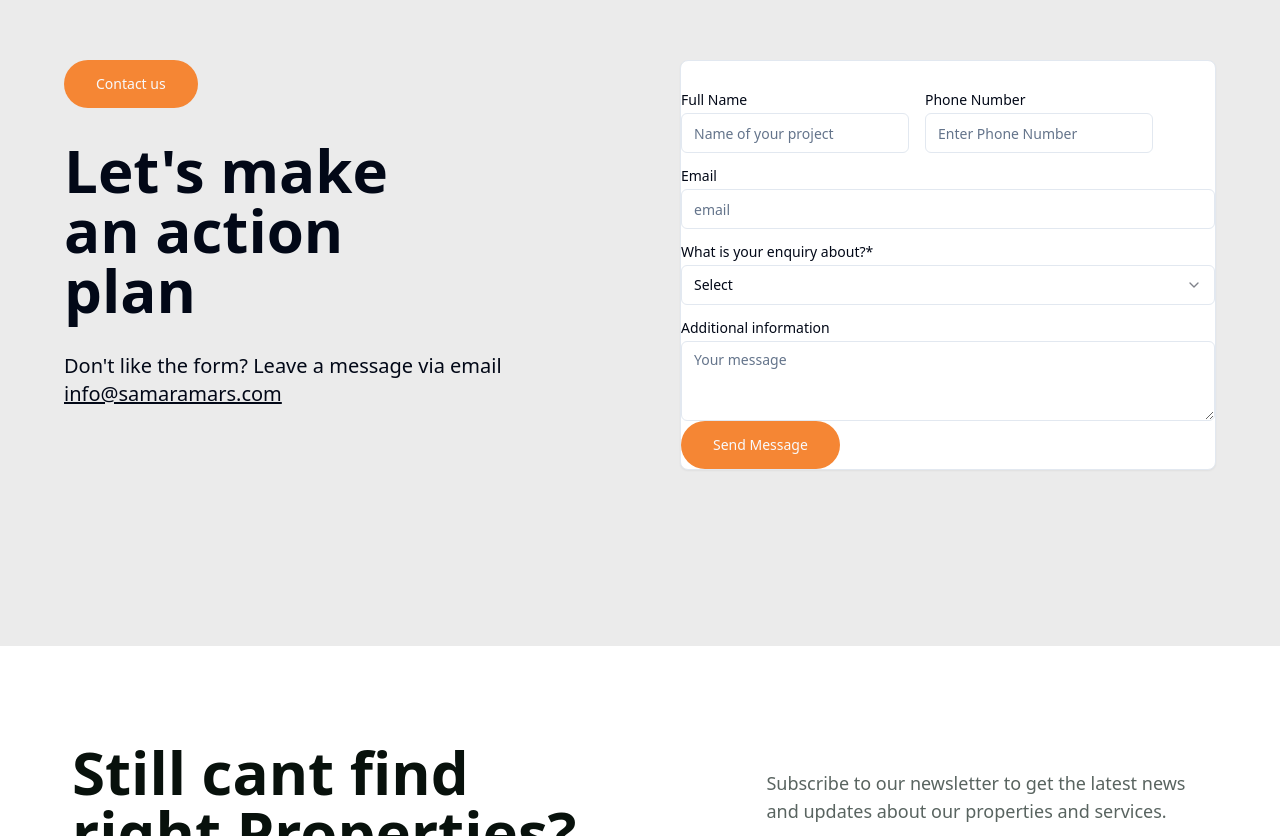
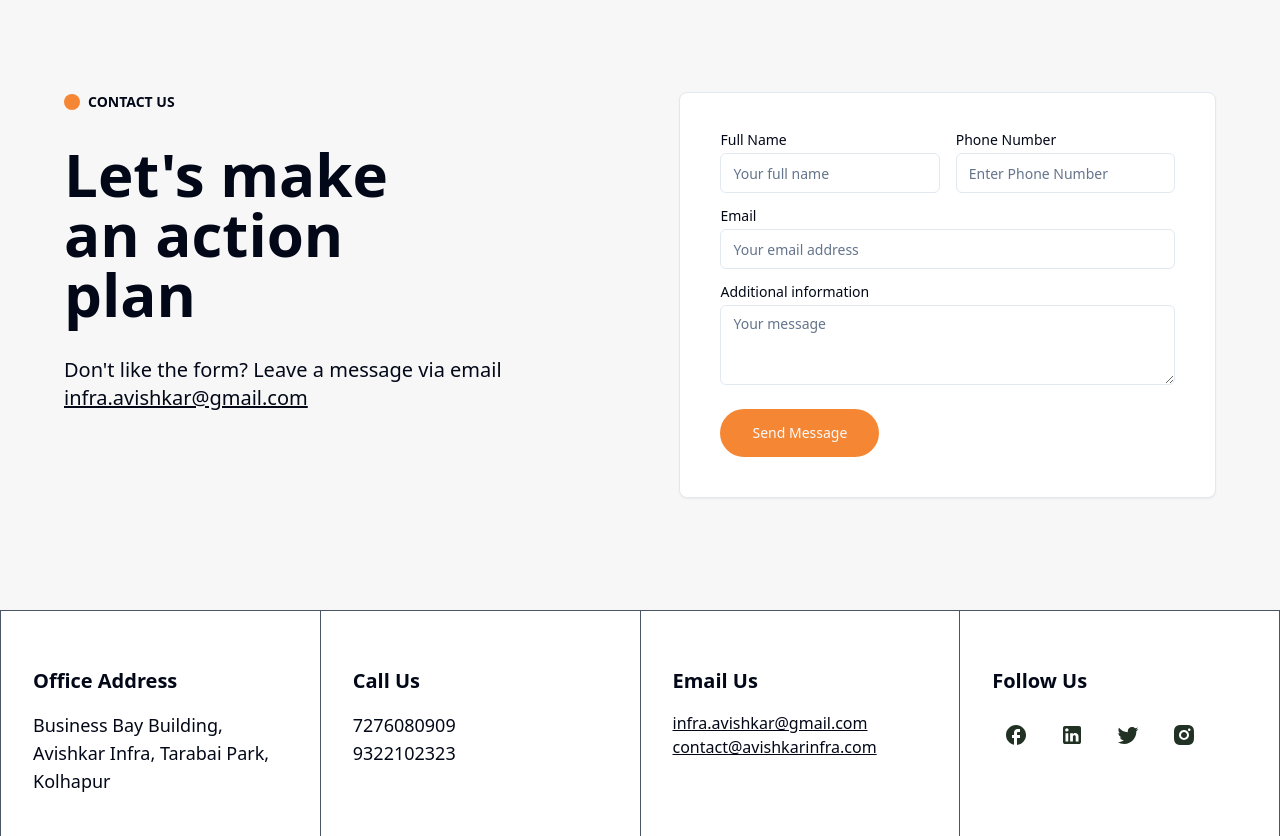
Before and after one commit to shubhcode12/avishkarinfra, a Next.js app: page /contactus in a window 1280 px wide. Shown: the part 116-952 px from the top of the page. Built offline with nearby package versions, Linux system fonts and the light colour scheme.

Commit message:
finish contact page

```diff
--- a/src/pages/contactus.tsx
+++ b/src/pages/contactus.tsx
@@ -1,118 +1,85 @@
+import CTA from "@/components/common/CTA";
+import ContactForm from "@/components/common/ContactForm";
+import Footer from "@/components/common/Footer";
 import Navbar from "@/components/common/Navbar";
-import React from "react";
-import {
-  Card,
-  CardContent,
-  CardDescription,
-  CardFooter,
-  CardHeader,
-  CardTitle,
-} from "@/components/ui/card";
-import { Label } from "@/components/ui/label";
-import { Input } from "@/components/ui/input";
-import {
-  Select,
-  SelectContent,
-  SelectItem,
-  SelectTrigger,
-  SelectValue,
-} from "@/components/ui/select";
-import { Textarea } from "@/components/ui/textarea";
+import SocialMediaList from "@/components/common/SocialMediaList";
 import { Button } from "@/components/ui/button";
-import Footer from "@/components/common/Footer";
-import CTA from "@/components/common/CTA";
+import { contactus, sociallinks } from "@/data/static_content";
+import { Link } from "lucide-react";
 const Contactus = () => {
-  const handleMailClick = () => {
-    window.location.href =
-      "mailto:example@example.com?subject=Hello&body=This is the email body.";
+  const handleMailClick = (mail: string) => {
+    window.location.href = `mailto:${mail}?subject=Hello&body=This is the email body.`;
+  };
+  const handleCallClick = (phone: string) => {
+    window.location.href = `tel:+91${phone}`;
   };
   return (
     <div>
       <Navbar />
-      <section className="w-full flex flex-col bg-[#999999] bg-opacity-20 justify-center px-4 py-44 lg:px-0">
+      <div className="">
+      <section className="w-full flex flex-col bg-[#f7f7f7] justify-center pt-32 lg:pt-52 pb-28 lg:px-10">
         <div className="flex justify-center w-full">
           <div className="max-w-6xl w-full">
             <div className="flex justify-center w-full gap-8">
               <div className="flex flex-col lg:flex-row w-full gap-20">
                 <div className="w-full flex flex-col gap-8">
-                  <div>
-                    <Button>Contact us</Button>
+                  <div className="flex items-center">
+                    <div className="w-4 h-4 bg-primary rounded-full mr-2"></div>
+                    <span className="text-sm font-semibold">CONTACT US</span>
                   </div>
-                  <div className="text-6xl font-semibold max-w-[23rem]">
+                  <div className="text-5xl lg:text-6xl font-semibold max-w-[23rem]">
                     Let&apos;s make an action plan
                   </div>
                   <div className="text-xl max-w-[28rem]">
                     Don&apos;t like the form? Leave a message via email{" "}
                     <span
                       className="underline cursor-pointer"
-                      onClick={handleMailClick}>
-                      info@samaramars.com
+                      onClick={() => handleMailClick(contactus.email[0])}>
+                      {contactus.email[0]}
                     </span>
                   </div>
                 </div>
-                <div className="w-full">
-                  <Card className="w-full">
-                    <CardContent>
-                      <form>
-                        <div className="grid w-full items-center gap-4 mt-8">
-                          <div className="flex flex-col lg:flex-row gap-4">
-                            <div className="flex flex-col space-y-1.5">
-                              <Label htmlFor="name">Full Name</Label>
-                              <Input
-                                id="name"
-                                placeholder="Name of your project"
-                              />
-                            </div>
-
-                            <div className="flex flex-col space-y-1.5">
-                              <Label htmlFor="name">Phone Number</Label>
-                              <Input
-                                id="phone"
-                                placeholder="Enter Phone Number"
-                              />
-                            </div>
-                          </div>
-                          <div className="flex flex-col space-y-1.5">
-                            <Label htmlFor="name">Email</Label>
-                            <Input id="name" type="email" placeholder="email" />
-                          </div>
-                          <div className="flex flex-col space-y-1.5">
-                            <Label htmlFor="name">
-                              What is your enquiry about?*
-                            </Label>
-                            <Select>
-                              <SelectTrigger id="framework">
-                                <SelectValue placeholder="Select" />
-                              </SelectTrigger>
-                              <SelectContent position="popper">
-                                <SelectItem value="next">Next.js</SelectItem>
-                                <SelectItem value="sveltekit">
-                                  SvelteKit
-                                </SelectItem>
-                                <SelectItem value="astro">Astro</SelectItem>
-                                <SelectItem value="nuxt">Nuxt.js</SelectItem>
-                              </SelectContent>
-                            </Select>
-                          </div>
-                          <div className="flex flex-col space-y-1.5">
-                            <Label htmlFor="name">Additional information</Label>
-                            <Textarea id="name" placeholder="Your message" />
-                          </div>
-                        </div>
-                      </form>
-                    </CardContent>
-                    <CardFooter className="flex justify-center lg:justify-start">
-                      <Button>Send Message</Button>
-                    </CardFooter>
-                  </Card>
-                </div>
+                <ContactForm />
               </div>
             </div>
           </div>
         </div>
       </section>
+      <section className="w-full">
+        <div className="flex w-full flex-col lg:flex-row items-stretch">
+          <div className="flex flex-col gap-4 bg-white px-8 py-14 border-b-1 border-t border-l border-b border-gray-600 flex-1">
+            <div className="text-xl font-semibold">Office Address</div>
+            <div className="text-lg">{contactus.address}</div>
+          </div>
+          <div className="flex flex-col gap-4 bg-white px-8 py-14 border-b-1 border-t border-l border-b border-gray-600 flex-1">
+            <div className="text-xl font-semibold">Call Us</div>
+            <div className="text-lg">
+              {contactus.phone.map((phone, index) => (
+                <div key={index} onClick={() => handleCallClick(phone)}>
+                  {phone}
+                </div>
+              ))}
+            </div>
+          </div>
+          <div className="flex flex-col gap-4 bg-white px-8 py-14 border-b-1 border-t border-l border-b border-gray-600 flex-1">
+            <div className="text-xl font-semibold">Email Us</div>
+            <div className="underline">
+              {contactus.email.map((mail, index) => (
+                <div key={index} onClick={() => handleMailClick(mail)}>
+                  {mail}
+                </div>
+              ))}
+            </div>
+          </div>
+          <div className="flex flex-col gap-4 bg-white px-8 py-14 border-b-1 border-t border-l border-b border-r border-gray-600 flex-1">
+            <div className="text-xl font-semibold">Follow Us</div>
+            <SocialMediaList />
+          </div>
+        </div>
+      </section>
       <CTA />
       <Footer />
+      </div>
     </div>
   );
 };
```
